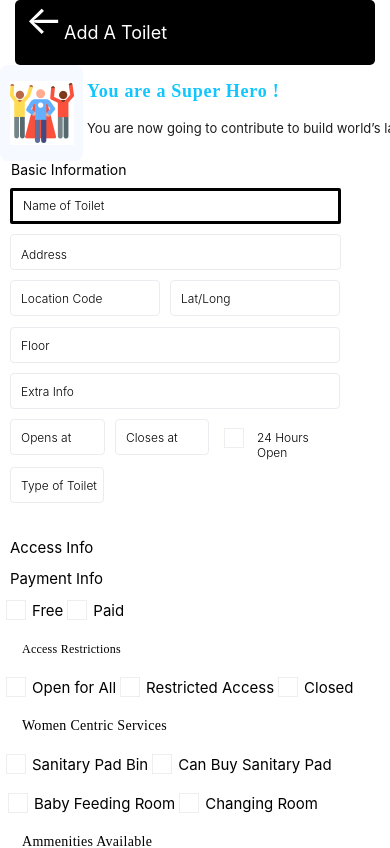
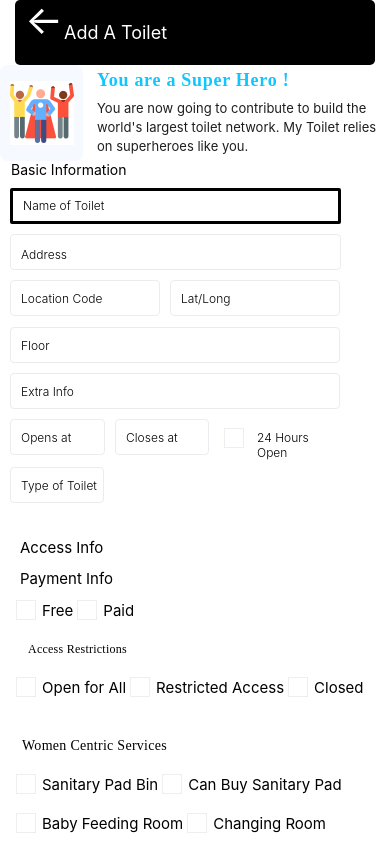
Before and after one commit to saswateesahoo/sulabhatoilet-project, a React Native app: screen /AddToiletPage in a window 390 px wide. Shown: the top 848 px of the page. Built offline with nearby package versions, Linux system fonts and the light colour scheme.

Commit message:
completed

```diff
--- a/src/components/molecules/AccessInfo.js
+++ b/src/components/molecules/AccessInfo.js
@@ -58,10 +58,12 @@ const styles = StyleSheet.create({
   },
   inputContainer1: {
     marginBottom: 40,
+    marginLeft:10,
   },
   inputContainer2: {
     marginBottom: 20,
     top: -20,
+
   },
   inputContainer: {
     flexDirection: 'row',
@@ -84,7 +86,7 @@ const styles = StyleSheet.create({
     lineHeight: 20,
     marginBottom: 18,
     letterSpacing: 0.24,
-    left:12,
+    left: 8,
   },
 });
 
--- a/src/components/molecules/AmmenitiesAvailable.js
+++ b/src/components/molecules/AmmenitiesAvailable.js
@@ -10,53 +10,47 @@ const AmmenitiesAvailable = () => {
   const [FoodOutlets, setFoodOutlets] = useState(false);
   const [ShowerRooms, setShowerRooms] = useState(false);
 
-
   return (
     <View style={styles.container}>
-      <View style={styles.inputContainer1}>
-        <Text style={styles.inputLabel1}>Ammenities Available </Text>
+      <Text style={styles.inputLabel1}>Ammenities Available</Text>
       <View style={styles.inputContainer}>
         <CustomCheckboxComponent
           label="Parking Facility"
           checked={ParkingFacility}
           onPress={() => setParkingFacility(!ParkingFacility)}
         />
+        <Text style={styles.spacing}>&nbsp;</Text>
         <CustomCheckboxComponent
-            label="Shopping Mall "
+          label="Shopping Mall"
           checked={ShoppingMall}
           onPress={() => setShoppingMall(!ShoppingMall)}
         />
       </View>
-        <View style={styles.inputContainer2}>
       <View style={styles.inputContainer}>
         <CustomCheckboxComponent
           label="Drinking Water"
           checked={DrinkingWater}
           onPress={() => setDrinkingWater(!DrinkingWater)}
         />
+        <Text style={styles.spacing}>&nbsp;</Text>
         <CustomCheckboxComponent
           label="EV Charging Unit"
           checked={EVChargingUnit}
           onPress={() => setEVChargingUnit(!EVChargingUnit)}
         />
-            <View style={styles.inputContainer3}>
+      </View>
       <View style={styles.inputContainer}>
         <CustomCheckboxComponent
           label="Food Outlets"
           checked={FoodOutlets}
           onPress={() => setFoodOutlets(!FoodOutlets)}
         />
-
+        <Text style={styles.spacing}>&nbsp;</Text>
         <CustomCheckboxComponent
           label="Shower Rooms"
           checked={ShowerRooms}
           onPress={() => setShowerRooms(!ShowerRooms)}
         />
-
-              </View>
-            </View>
-          </View>
-        </View>
       </View>
     </View>
   );
@@ -67,28 +61,14 @@ const styles = StyleSheet.create({
     backgroundColor: 'white',
     padding: 10,
   },
-  inputContainer1: {
-    marginTop: -80,
-  },
-  inputContainer2: {
-    marginBottom: 20,
-    top: -20,
-  },
-  inputContainer3: {
-    marginBottom: -20,
-    top: 40,
-    left: -239,
-  },
-  inputContainer4:{
-    marginBottom: -20,
-    top: 40,
-    left: -249,
-  },
   inputContainer: {
     flexDirection: 'row',
-    marginBottom: 20,
-    marginLeft: -20,
-
+    alignItems: 'center',
+    marginBottom: 10, // Add space between each row of checkboxes
+  },
+  spacing: {
+    width: 10,
+    fontSize: 0,
   },
   inputLabel1: {
     color: '#000',
@@ -97,24 +77,10 @@ const styles = StyleSheet.create({
     fontStyle: 'normal',
     fontWeight: '400',
     lineHeight: 20,
-    marginBottom: 18,
+    marginBottom: 17,
     letterSpacing: 0.28,
-    left:12,
+    marginLeft: 12,
   },
-
-  inputLabel: {
-    color: '#000',
-    fontFamily: 'Poppins',
-    fontSize: 12,
-    fontStyle: 'normal',
-    fontWeight: '300',
-    lineHeight: 0,
-    letterSpacing: 0.24,
-    marginBottom: 12,
-    left:16,
-  },
-
-
 });
 
 export default AmmenitiesAvailable;
--- a/src/components/molecules/Superhero.js
+++ b/src/components/molecules/Superhero.js
@@ -1,5 +1,6 @@
 import React from 'react';
 import {View, Text, StyleSheet, Image} from 'react-native';
+
 const Superhero = () => {
   return (
     <View style={styles.container}>
@@ -7,28 +8,25 @@ const Superhero = () => {
         <Image
           source={require('../assets/superhero.jpg')}
           style={styles.additionalImage}
-      />
+        />
       </View>
-      <View>
+      <View style={styles.textGroup}>
         <Text style={styles.SuperHeroText}>You are a Super Hero !</Text>
-        <Text style={styles.contributeText}>
-          {/* You are now going to contribute to build the world's largest toilet
-          network. My toilet relies on superheroes like you. */}
-          You are now going to contribute to build world’s largest toilet
-          network My Toilet relies on superhero like you.
+        <Text style={styles.contributeText} numberOfLines={3}>
+          You are now going to contribute to build the world's largest toilet
+          network. My Toilet relies on superheroes like you.
         </Text>
       </View>
     </View>
   );
 };
+
 const styles = StyleSheet.create({
   container: {
-    // flex: 1
     flexDirection: 'row',
     alignItems: 'center',
     gap: 4,
   },
-
   imageBox: {
     backgroundColor: '#F6F9FF',
     alignItems: 'center',
@@ -36,39 +34,29 @@ const styles = StyleSheet.create({
     padding: 12,
     width: 83,
     height: 96,
-    borderRadius:8,
+    borderRadius: 8,
   },
-  additionalImage: {
-    // width: 87,
-    // height: 90,
-    // top: -320,
-    // left: -130,
-    // position: 'relative',
-
-  },
+  additionalImage: {},
   textGroup: {
-    width: '100%',
+    flex: 1,
+    marginLeft: 10,
   },
   SuperHeroText: {
-    // width: 190,
-    top: -10,
-    // left: -1,
     color: '#11C6FF',
     fontFamily: 'Poppins',
     fontSize: 18,
     fontWeight: '600',
     fontStyle: 'normal',
     letterSpacing: 0.72,
-    // backgroundColor: '#11C6FF',
-    // position: 'absolute',
   },
   contributeText: {
     color: '#1E1E1E',
     marginTop: 8,
     fontSize: 13,
     fontWeight: '400',
-    letterSpacing: 0.02
-
+    letterSpacing: 0.02,
+    lineHeight: 19,
   },
 });
+
 export default Superhero;
--- a/src/components/molecules/WomenCentricServices.js
+++ b/src/components/molecules/WomenCentricServices.js
@@ -35,11 +35,11 @@ const WomenCentricServices = () => {
               label="Changing Room "
               checked={ChangingRoom}
               onPress={() => setChangingRoom(!ChangingRoom)}
-          />
+            />
           </View>
         </View>
       </View>
-     </View>
+    </View>
   );
 };
 
@@ -49,17 +49,20 @@ const styles = StyleSheet.create({
     padding: 10,
   },
   inputContainer1: {
-    marginTop: -120,
+    marginTop: -100,
   },
   inputContainer2: {
-    marginBottom: 20,
+    marginBottom: -30,
     top: -20,
-    marginLeft: 2,
+    marginLeft: 0,
   },
   inputContainer: {
     flexDirection: 'row',
     marginBottom: 20,
-    marginLeft: -20,
+    marginLeft: -10,
+
+    // alignItems: 'center',
+
   },
   inputLabel: {
     color: '#000',
```
Also changed, not shown: src/components/molecules/PhotoUpload.js (+4 -10 lines). Lines whose indentation alone changed are shown as unchanged.
